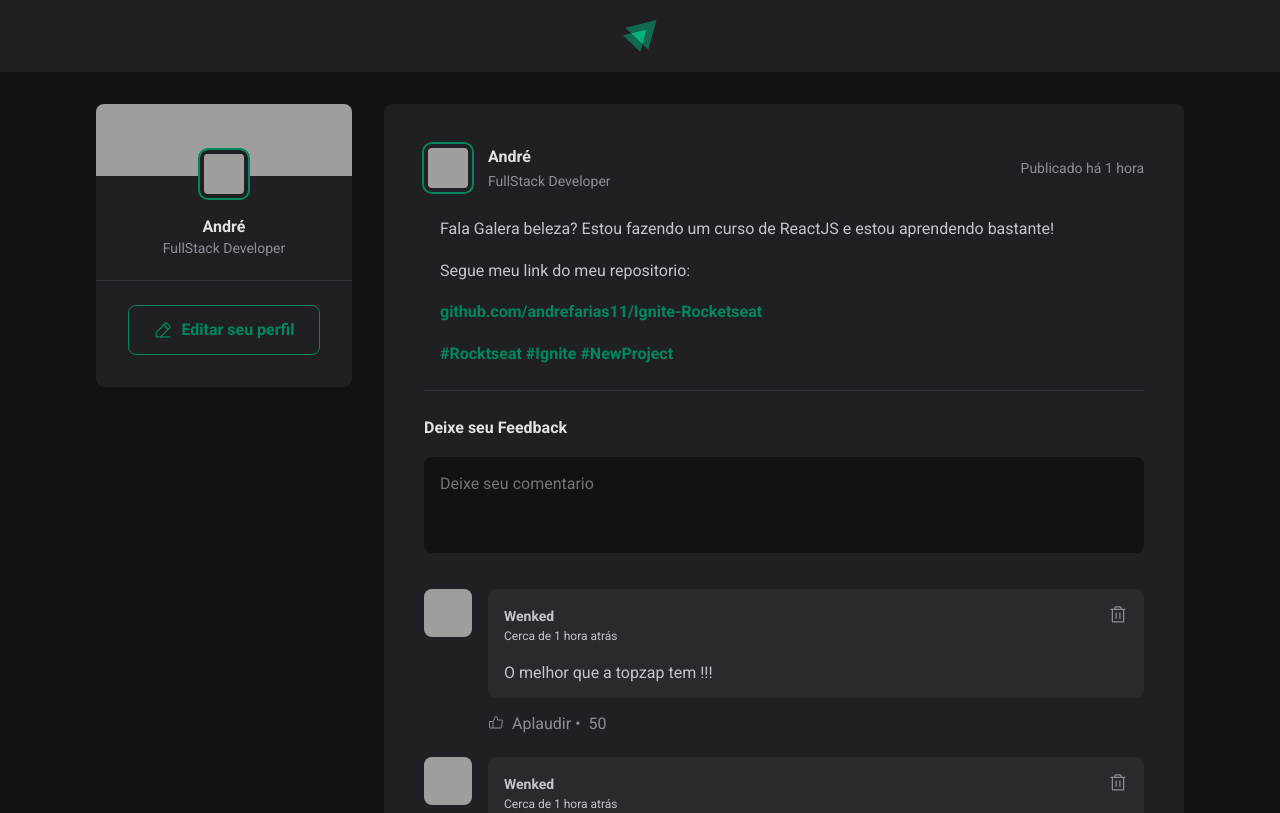
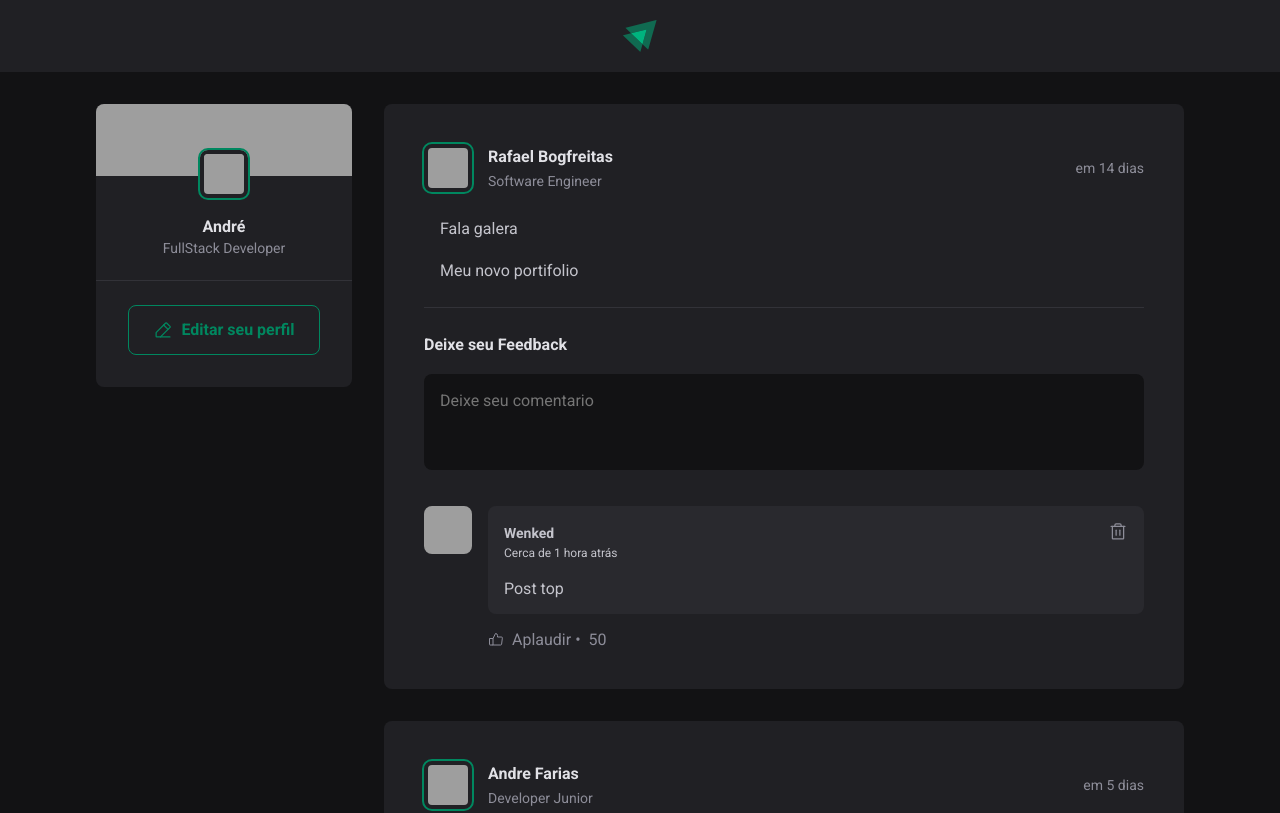
Before and after one commit to andrefarias11/Ignite-Rocketseat, a React (Vite) app: page / in a window 1280 px wide. Shown: the top 813 px of the page. Built offline with nearby package versions, Linux system fonts and the light colour scheme; grey boxes are pictures that could not be loaded.

Commit message:
Criando comentarios

```diff
--- a/package.json
+++ b/package.json
@@ -10,6 +10,7 @@
     "preview": "vite preview"
   },
   "dependencies": {
+    "date-fns": "^2.30.0",
     "phosphor-react": "^1.4.1",
     "react": "^18.2.0",
     "react-dom": "^18.2.0"
--- a/src/App.jsx
+++ b/src/App.jsx
@@ -1,6 +1,6 @@
 
-import {Header} from "./components/Header";
-import {Post} from "./components/Post";
+import { Header } from "./components/Header";
+import { Post } from "./components/Post";
 import { Sidebar } from "./components/Sidebar";
 
 
@@ -21,12 +21,12 @@ const posts = [
       {type : 'paragraph', content: 'Fala galera'},
       {type : 'paragraph', content: 'Meu novo portifolio'},
     ],
-    publishAt: new Date('2023-05-15 20:00:00')
+    publishAt: new Date('2023-05-24 20:00:00')
   },
   {
     id:2,
     author:{
-      avatarUrl: 'https://www.github.com/rafaelbogfreitas.png',
+      avatarUrl: 'https://www.github.com/andrefarias11.png',
       name: 'Andre Farias',
       role: 'Developer Junior',
 
@@ -48,11 +48,8 @@ export function App() {
       <Sidebar/>
         <main>
           {posts.map(post => {
-            return (<Post
-              author={post.author}
-              content={post.content}
-              publishAt={post.publishAt}
-            />
+            return (
+              <Post key={post.id} author = {post.author} content={post.content} publishAt={post.publishAt}/>
             )
           })}
         </main>
--- a/src/components/Comment.jsx
+++ b/src/components/Comment.jsx
@@ -2,7 +2,7 @@ import { ThumbsUp, Trash } from "phosphor-react"
 import style from "./Comment.module.css"
 import { Avatar } from "./Avatar"
 
-export function Comment() {
+export function Comment({content}) {
   return(
     <div className={style.comment}>
 
@@ -22,7 +22,7 @@ export function Comment() {
                   <Trash size={20}/>
               </button>
           </header>
-          <p>O melhor que a topzap tem !!!</p>
+          <p>{content}</p>
 
         </div>
 
--- a/src/components/Post.jsx
+++ b/src/components/Post.jsx
@@ -1,44 +1,76 @@
+/* eslint-disable no-unused-vars */
+/* eslint-disable react/prop-types */
+/* eslint-disable react/jsx-key */
 import { Avatar } from './Avatar';
 import { Comment } from './Comment';
+import { format, formatDistanceToNow } from 'date-fns';
+import ptBR  from 'date-fns/locale/pt-BR';
 import style from './Post.module.css';
+import { useState } from 'react';
 
-export function Post(props) {
-  console.log(props)
+
+export function Post({author, publishAt, content}) {
+
+  const [comments, setComments] = useState([
+   'Post top',
+  ]);
+
+  const publishDateFormated = format(publishAt, "d 'de' LLLL 'as' HH:mm'h'",{locale: ptBR});
+
+  const publishDateRelativeToNow = formatDistanceToNow(publishAt,{
+    locale: ptBR,
+    addSuffix: true,
+  });
+
+
+  function handleCreatNewComment(){
+    event.preventDefault();
+
+
+    const newCommentText = event.target.comment.value;
+
+    setComments([...comments, newCommentText]);
+    event.target.comment.value = '';
+  }
+
+
+
   return (
     <article className={style.post}>
       <header>
         <div className={style.author}>
-          <Avatar hasBorder src="https://github.com/andrefarias11.png" />
+          <Avatar src={author.avatarUrl} />
           <div className={style.authorInfo}>
-            <strong>André</strong>
-            <span>FullStack Developer</span>
+            <strong>{author.name}</strong>
+            <span>{author.role}</span>
           </div>
         </div>
 
 
 
-        <time title='10 de maio de 2023' dateTime='2023-05-10'>Publicado há 1 hora</time>
+        <time title={publishDateFormated} dateTime={publishAt.toISOString()}>
+        {publishDateRelativeToNow}
+        </time>
+
+
       </header>
 
       <div className={style.content}>
-        <p>
-          Fala Galera beleza? Estou fazendo um curso de ReactJS e estou aprendendo bastante!
-        </p>
-        <p>
-        Segue meu link do meu repositorio:
-        </p>
-        <p><a href="https://github.com/andrefarias11/Ignite-Rocketseat">github.com/andrefarias11/Ignite-Rocketseat</a> </p>
-        <p>
-          <a href="#"> #Rocktseat</a>{'   '}
-          <a href="#"> #Ignite</a>{' '}
-          <a href="#"> #NewProject</a>
-        </p>
+      {content.map(line => {
+        if(line.type === 'paragraph'){
+          return <p>{line.content}</p>;
+        }else if(line.type === 'link'){
+          return <p><a href="#">{line.content}</a></p>;
+        }
+      })}
       </div>
 
 
-      <form className={style.commentForm}>
+      <form onSubmit={handleCreatNewComment} className={style.commentForm}>
         <strong>Deixe seu Feedback</strong>
-        <textarea placeholder='Deixe seu comentario'/>
+        <textarea
+        name='comment'
+        placeholder='Deixe seu comentario'/>
 
         <footer>
           <button type='submit'>Publicar</button>
@@ -46,9 +78,9 @@ export function Post(props) {
       </form>
 
       <div className={style.commentList}>
-        <Comment />
-        <Comment />
-        <Comment />
+        {comments.map(comment => {
+          return <Comment content={comment}/>
+        })}
 
       </div>
 
```
Also changed, not shown: 1 other file (tests, documents, lock files or other folders).
